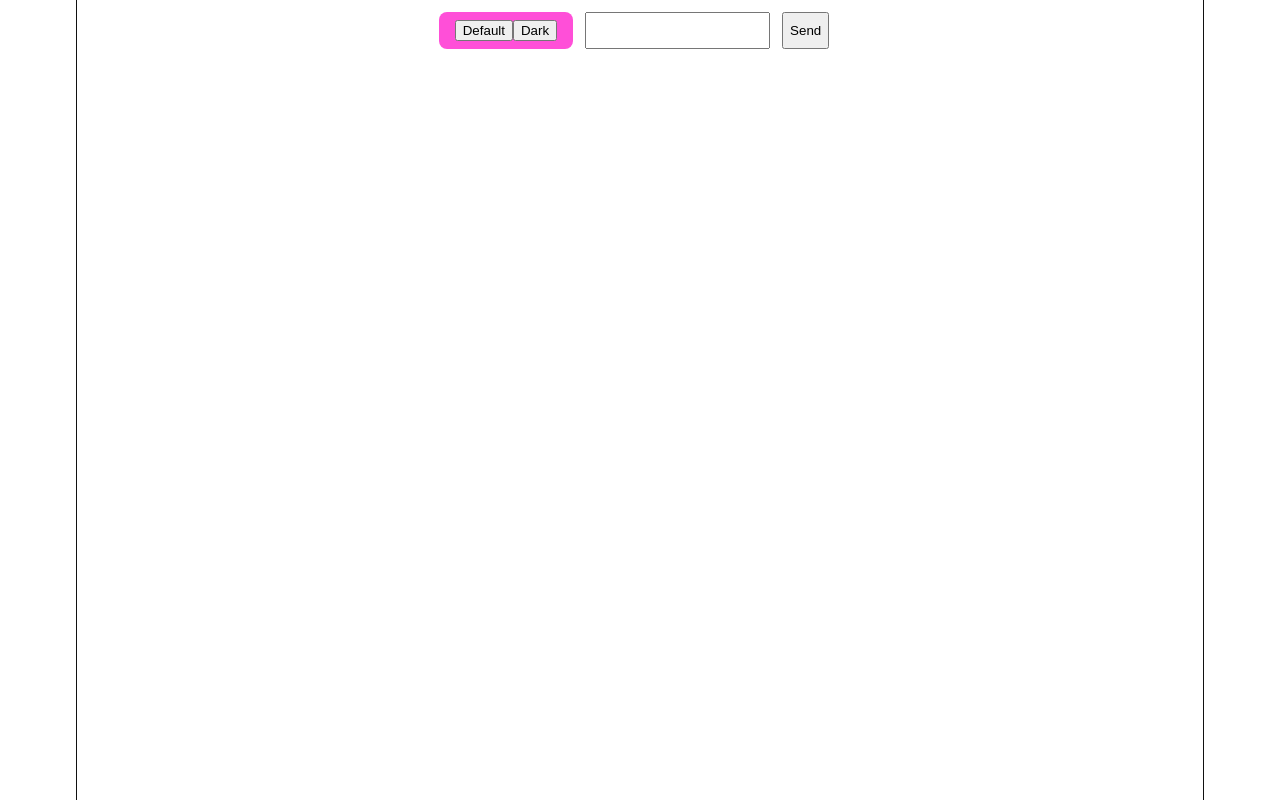
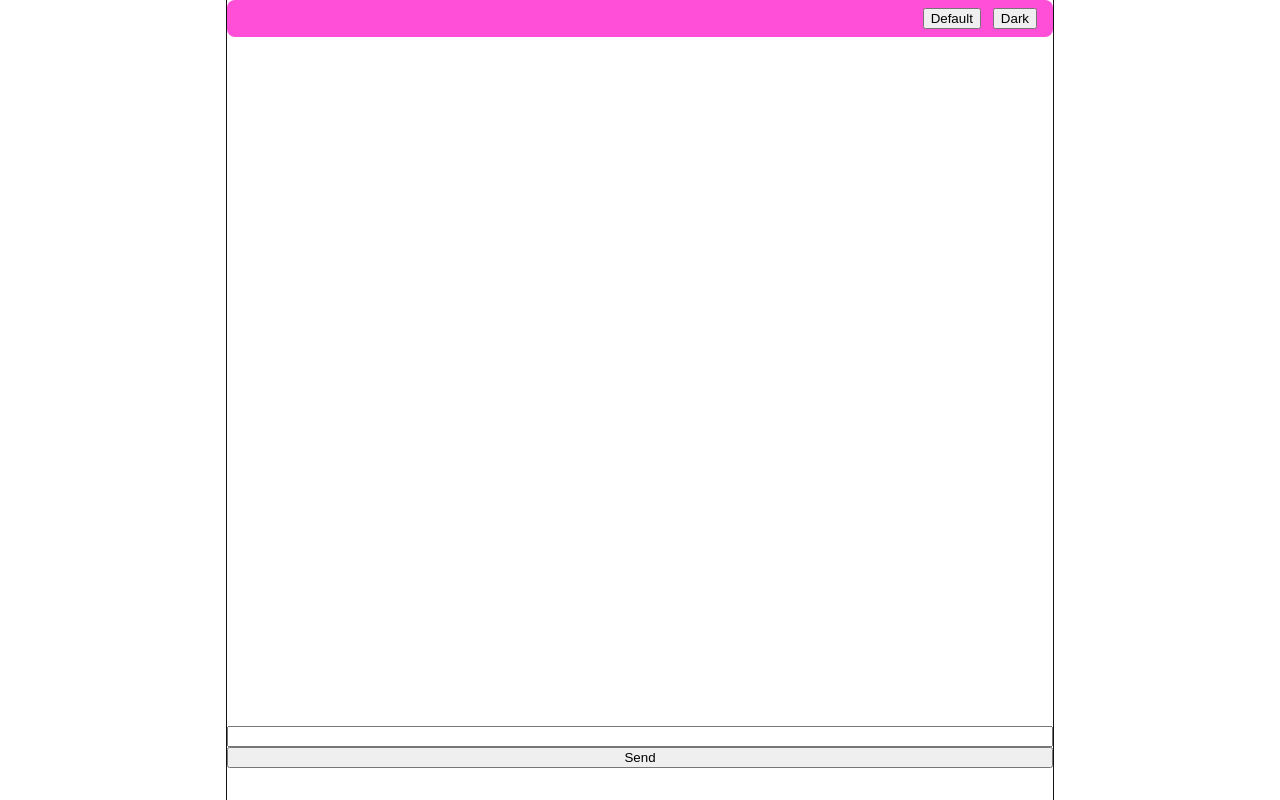
Before and after one commit to wbhager/SupportTech_ai, a React (Vite) app in the folder frontend-react/: page / in a window 1280 px wide. Built offline with nearby package versions, Linux system fonts and the light colour scheme.

Commit message:
updated page formatting, moved themes at the top and the input/response at the bottom

```diff
--- a/frontend-react/src/App.tsx
+++ b/frontend-react/src/App.tsx
@@ -23,12 +23,13 @@ function App() {
   };
 
   return (
-    <div className = "container">
-      <div className = "theme-button">
+    <div className = "page">
+      <div className = "theme-button page-top">
         <button onClick={() => setTheme("theme-default")}>Default</button>
         <button onClick={() => setTheme("theme-dark")}>Dark</button>
       </div>
 
+      <div className = "page-bottom">
         <input
           value={message}
           onChange={(e) => setMessage(e.target.value)}
@@ -36,6 +37,7 @@ function App() {
         <button onClick={sendMessage}>Send</button>
         <p>{response}</p>
       </div>
+    </div>
   );
 }
 
--- a/frontend-react/src/index.css
+++ b/frontend-react/src/index.css
@@ -20,23 +20,36 @@ body {
 }
 
 #root {
-  width: 1126px;
+  width: 826px;
   max-width: 100%;
   margin: 0 auto;
   border-inline: 1px solid;
   min-height: 100vh;
 }
 
-.container {
+.page {
   display: flex;
-  justify-content: center;
+  flex-direction: column;
+  height: 100vh;
+  justify-content: space-between;
+}
+
+.page-top {
+  display: flex;
+  justify-content: flex-end;
+  align-items: center;
   gap: 12px;
   padding: 12px;
 }
 
+.page-bottom {
+  display: flex;
+  flex-direction: column;
+}
+
+
 .theme-button {
-  display: flex;
-  justify-content: right;
+  display: inline-flex;
   padding: 8px 16px;
   border: none;
   border-radius: var(--radius);
```
Also changed, not shown: 1 other file (tests, documents, lock files or other folders). Lines whose indentation alone changed are shown as unchanged.
